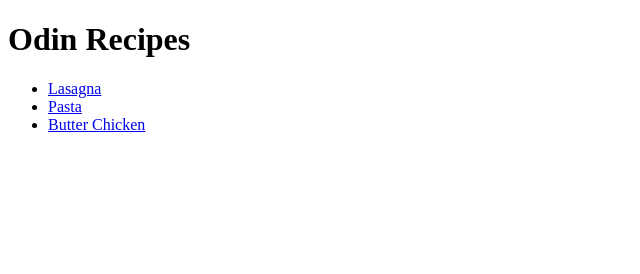
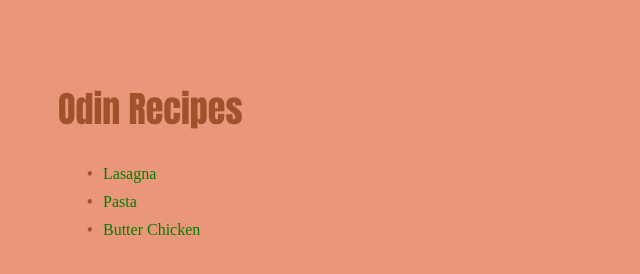
Before and after one commit to courses2022/odin-recipes, a plain HTML site: page index.html in a window 1280 px wide. Shown: the whole page, without its empty margins (0-640 px from the left). Drawn offline with Linux system fonts and the light colour scheme.

Commit message:
Add some style

```diff
--- a/index.html
+++ b/index.html
@@ -5,6 +5,7 @@
     <meta http-equiv="X-UA-Compatible" content="IE=edge">
     <meta name="viewport" content="width=device-width, initial-scale=1.0">
     <title>Document</title>
+    <link rel="stylesheet" href="styles.css">
 </head>
 <body>
     <h1>Odin Recipes</h1>
--- /dev/null
+++ b/styles.css
@@ -0,0 +1,41 @@
+body{
+    background-color: darksalmon;
+    padding: 50px;
+}
+
+h1{
+    font-size: 36px;
+    font-family: Impact, Haettenschweiler, 'Arial Narrow Bold', sans-serif;
+
+}
+
+li{
+    padding :5px;
+}
+
+li a {
+  color:green;
+  text-decoration: none;
+}
+
+li a:hover {
+  color:sienna;
+  text-decoration: none;
+}
+
+ul {
+  list-style: none; /* Remove default bullets */
+}
+
+ul li::before {
+  content: "\2022";  /* Add content: \2022 is the CSS Code/unicode for a bullet */
+  color: sienna; /* Change the color */
+  font-weight: bold; /* If you want it to be bold */
+  display: inline-block; /* Needed to add space between the bullet and the text */
+  width: 1em; /* Also needed for space (tweak if needed) */
+  margin-left: -1em; /* Also needed for space (tweak if needed) */
+}
+
+h1, h2{
+    color:sienna;
+}
```
Also changed, not shown: recipes/butterchicken.html (+1 -0 lines), recipes/lasagna.html (+1 -0 lines), recipes/pasta.html (+1 -0 lines).
